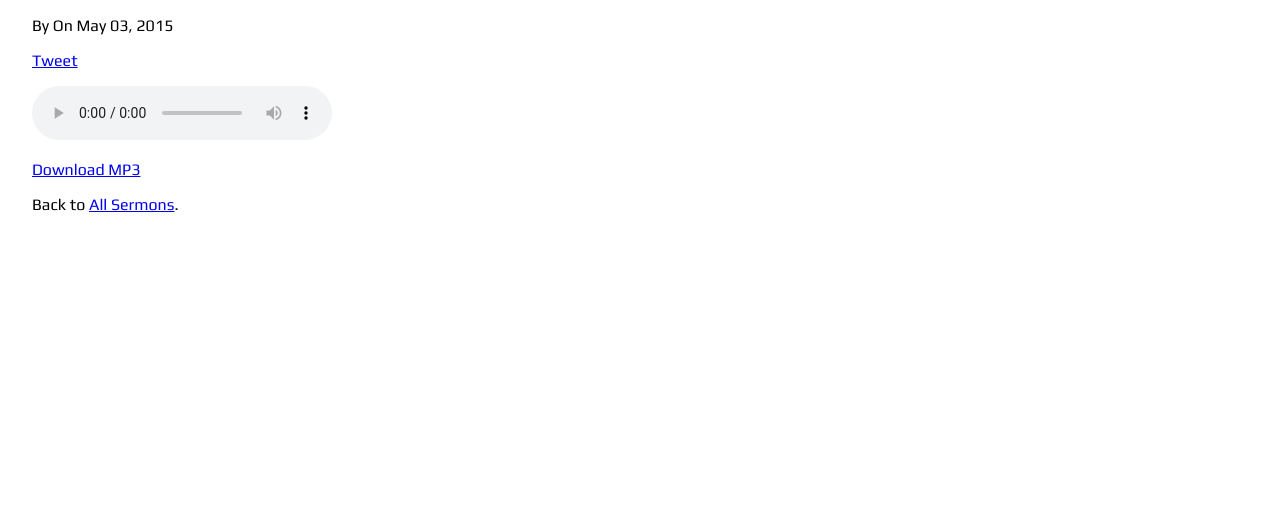
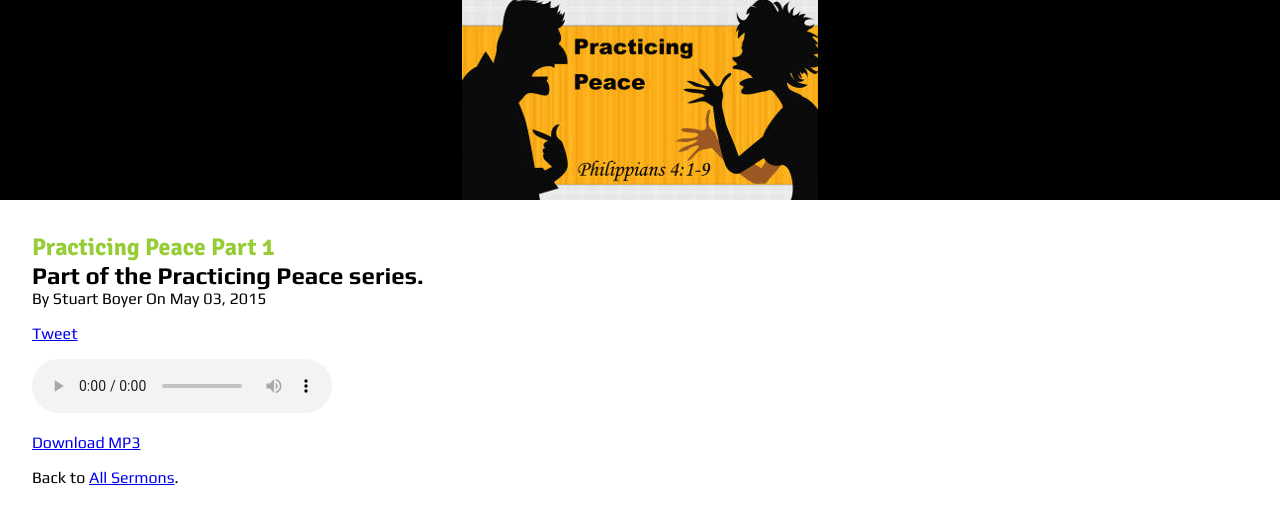
Before and after one commit to govalley/govalley.github.io, a Jekyll site: the page built from podcast/_posts/2015-05-03-practicing-peace-pt1.md, in a window 1280 px wide. Shown: the top 524 px of the page. Built offline with Jekyll 4.4.1, drawn with Linux system fonts in a browser that asks for light colours; some web fonts are replaced; comment, search, counter and statistics services are not loaded.

Commit message:
Fixing quotes broken by TextEdit

```diff
--- a/podcast/_posts/2015-05-03-practicing-peace-pt1.md
+++ b/podcast/_posts/2015-05-03-practicing-peace-pt1.md
@@ -1,9 +1,9 @@
 ---
-title: “Practicing Peace Part 1”
+title: "Practicing Peace Part 1"
 category: "Practicing Peace"
 speaker: Stuart Boyer
 mp3: 20150503.mp3
 size: 13197944
-duration: "46:04”
+duration: "46:04"
 image: practicing-peace.jpg
 ---
```
